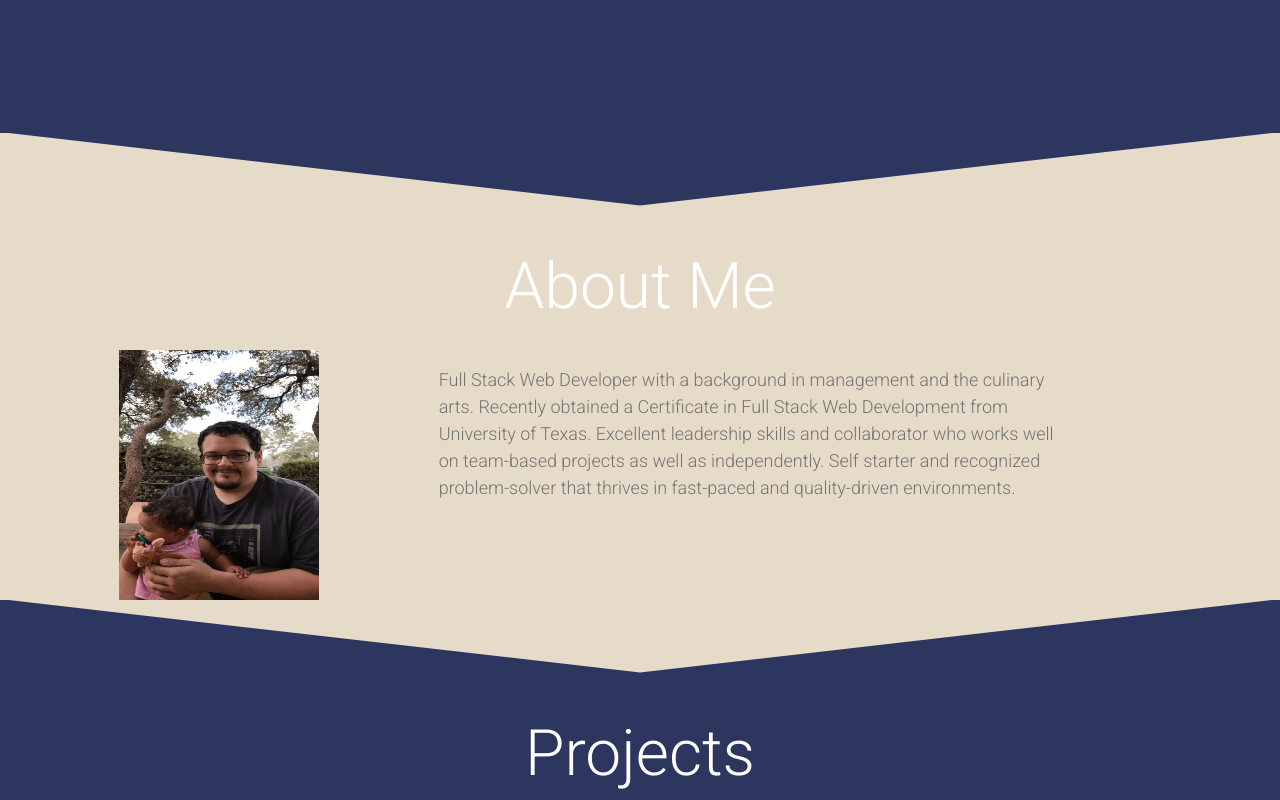
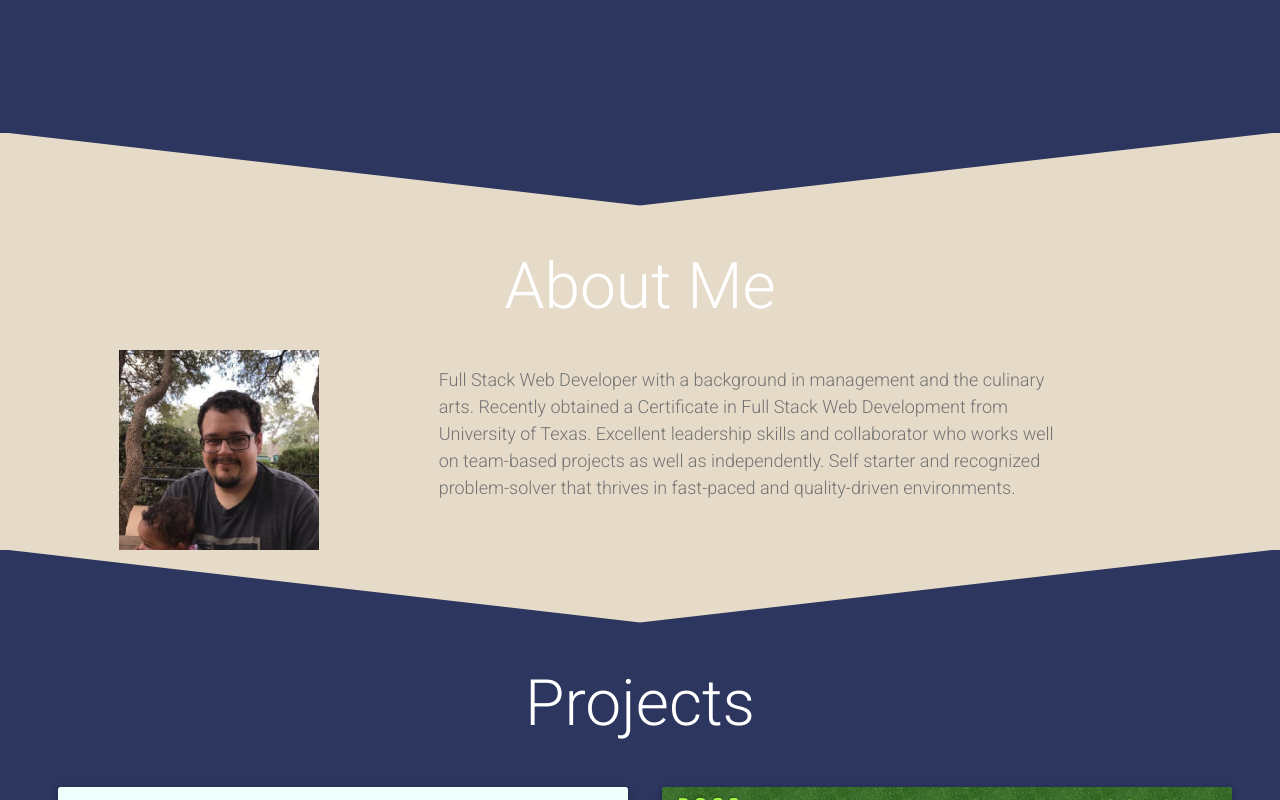
Before and after one commit to peters0470/portfolio2, a React (Create React App) app: page / in a window 1280 px wide. Shown: the part 487-1287 px from the top of the page. Built offline with nearby package versions, Linux system fonts and the light colour scheme; a web font is replaced by a local one.

Commit message:
changed photo in about me

```diff
--- a/src/components/about-me-section.js
+++ b/src/components/about-me-section.js
@@ -13,7 +13,7 @@ class AboutMe extends Component {
           <Col lg={1}></Col>
           <Col md={3}>
             <Image
-              src={process.env.PUBLIC_URL + "/images/Photo.png"} height='250px' width='200px'
+              src={process.env.PUBLIC_URL + "/images/Headshot.jpg"} height= "200px" width="200px"
             />
           </Col>
 
```
Also changed, not shown: public/images/Headshot.jpg (added).
